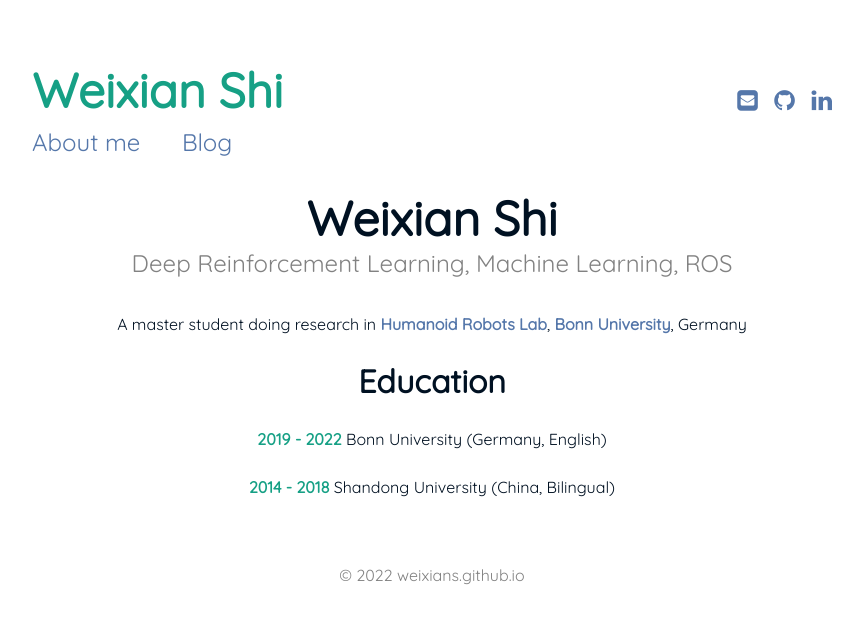
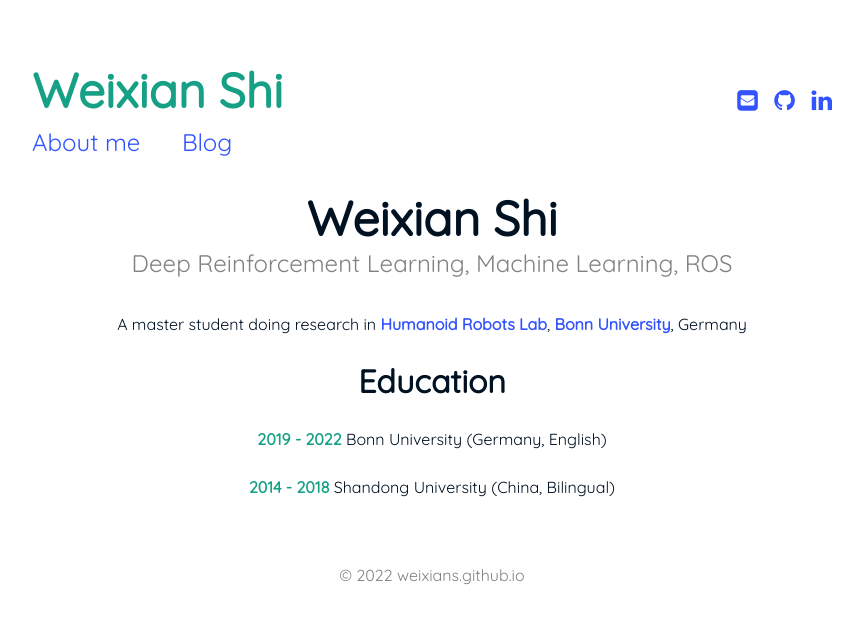
Before and after one commit to weixians/weixians.github.io, a Jekyll site: the page built from index.html, in a window 1280 px wide. Shown: the top 624 px of the page, without its empty margins (208-1071 px from the left). Built offline with Jekyll 4.4.1, drawn with Linux system fonts in a browser that asks for light colours.

Commit message:
change content

```diff
--- a/assets/css/main.css
+++ b/assets/css/main.css
@@ -7,7 +7,7 @@
     background-color: #FFF; }
 
   a {
-    color: #57A;
+    color: #3353FF;
     font-weight: bold;
     text-decoration: none; }
 
```
